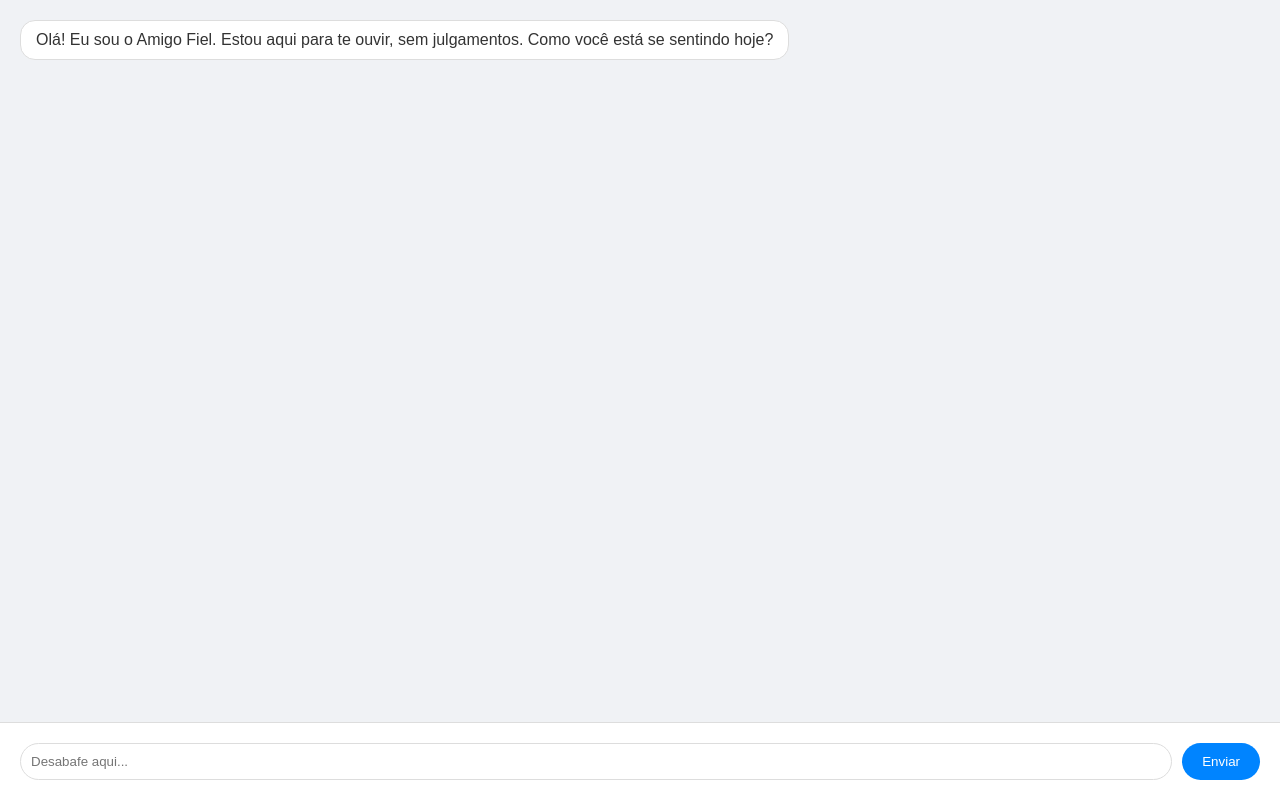
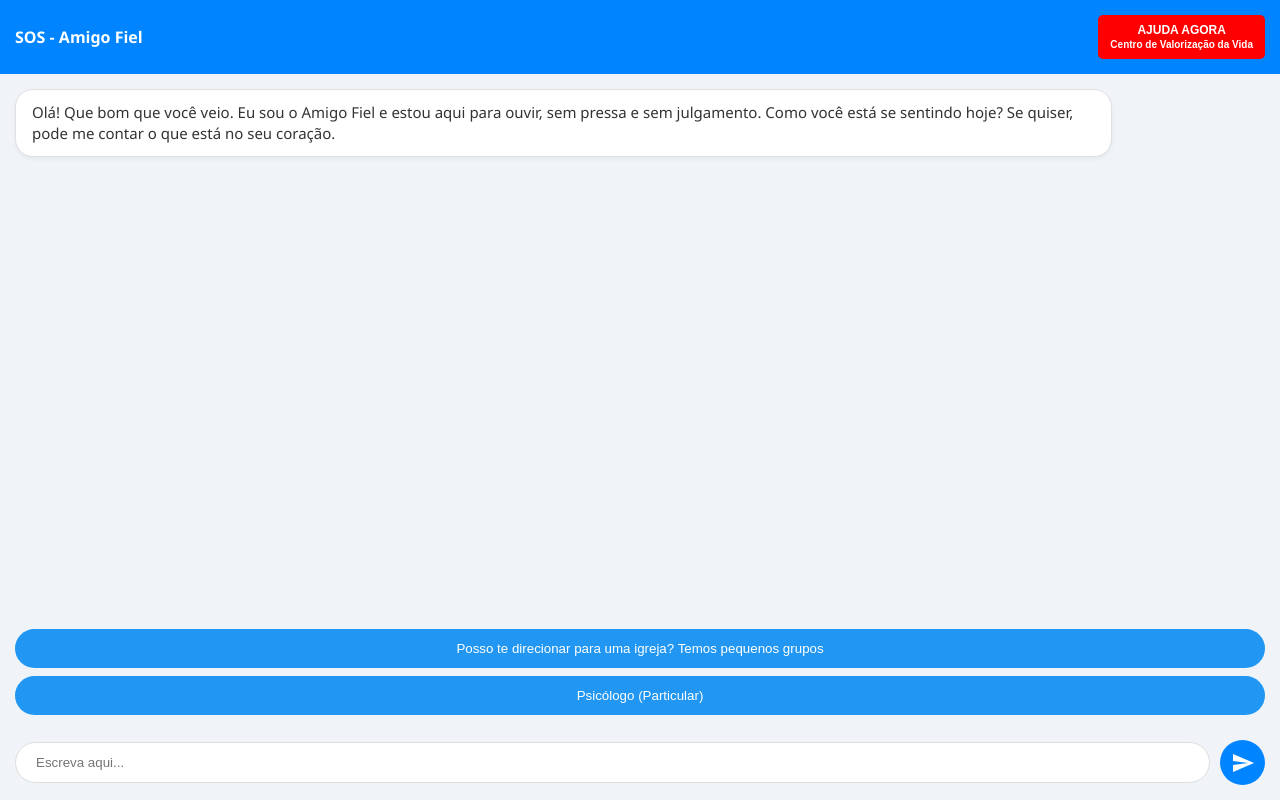
Before and after one commit to leandroborbatec-ops/amigo-fiel, a website: page index.html in a window 1280 px wide. Drawn offline with Linux system fonts and the light colour scheme.

Commit message:
Update index.html

```diff
--- a/index.html
+++ b/index.html
@@ -5,48 +5,72 @@
     <meta name="viewport" content="width=device-width, initial-scale=1.0">
     <title>SOS - Amigo Fiel</title>
     <style>
-        /* Estilos básicos para o chat */
-        body { font-family: Arial, sans-serif; background-color: #f0f2f5; margin: 0; display: flex; flex-direction: column; height: 100vh; }
-        #chat-container { flex: 1; overflow-y: auto; padding: 20px; display: flex; flex-direction: column; gap: 10px; }
-        .mensagem { padding: 10px 15px; border-radius: 15px; max-width: 80%; word-wrap: break-word; }
+        /* Layout preservado conforme suas imagens */
+        body { font-family: 'Segoe UI', Tahoma, Geneva, Verdana, sans-serif; background-color: #f0f4f8; margin: 0; display: flex; flex-direction: column; height: 100vh; }
+
+        .header { background-color: #0084ff; color: white; padding: 15px; display: flex; justify-content: space-between; align-items: center; font-weight: bold; position: sticky; top: 0; z-index: 100; }
+        .btn-ajuda { background-color: red; color: white; border: none; padding: 8px 12px; border-radius: 5px; font-size: 12px; font-weight: bold; cursor: pointer; }
+
+        #chat-container { flex: 1; overflow-y: auto; padding: 15px; display: flex; flex-direction: column; gap: 12px; scroll-behavior: smooth; }
+
+        .mensagem { padding: 12px 16px; border-radius: 18px; max-width: 85%; line-height: 1.4; font-size: 15px; }
+        .bot { align-self: flex-start; background-color: white; color: #333; border: 1px solid #e0e0e0; box-shadow: 0 2px 4px rgba(0,0,0,0.05); }
         .user { align-self: flex-end; background-color: #0084ff; color: white; }
-        .bot { align-self: flex-start; background-color: white; color: #333; border: 1px solid #ddd; }
-        #input-area { padding: 20px; background: white; display: flex; gap: 10px; border-top: 1px solid #ddd; }
-        input { flex: 1; padding: 10px; border: 1px solid #ddd; border-radius: 20px; outline: none; }
-        button { background-color: #0084ff; color: white; border: none; padding: 10px 20px; border-radius: 20px; cursor: pointer; }
+
+        .opcoes-container { display: flex; flex-direction: column; gap: 8px; padding: 10px 15px; }
+        .btn-opcao { background-color: #2196f3; color: white; border: none; padding: 12px; border-radius: 25px; font-weight: 500; cursor: pointer; text-align: center; }
+
+        .input-container { padding: 15px; background: #f0f4f8; display: flex; align-items: center; gap: 10px; }
+        input { flex: 1; padding: 12px 20px; border: 1px solid #ddd; border-radius: 30px; outline: none; background: white; }
+        .btn-enviar { background-color: #0084ff; color: white; border: none; width: 45px; height: 45px; border-radius: 50%; display: flex; align-items: center; justify-content: center; cursor: pointer; }
     </style>
 </head>
 <body>
 
-    <div id="chat-container">
-        <div class="mensagem bot">Olá! Eu sou o Amigo Fiel. Estou aqui para te ouvir, sem julgamentos. Como você está se sentindo hoje?</div>
+    <div class="header">
+        <span>SOS - Amigo Fiel</span>
+        <button class="btn-ajuda">AJUDA AGORA<br><small>Centro de Valorização da Vida</small></button>
     </div>
 
-    <div id="input-area">
-        <input type="text" id="user-input" placeholder="Desabafe aqui..." onkeypress="if(event.key === 'Enter') enviar()">
-        <button onclick="enviar()">Enviar</button>
+    <div id="chat-container">
+        <div class="mensagem bot">
+            Olá! Que bom que você veio. Eu sou o Amigo Fiel e estou aqui para ouvir, sem pressa e sem julgamento.
+            Como você está se sentindo hoje? Se quiser, pode me contar o que está no seu coração.
+        </div>
+    </div>
+
+    <div class="opcoes-container">
+        <button class="btn-opcao" onclick="window.location.href='#'">Posso te direcionar para uma igreja? Temos pequenos grupos</button>
+        <button class="btn-opcao" onclick="window.location.href='#'">Psicólogo (Particular)</button>
+    </div>
+
+    <div class="input-container">
+        <input type="text" id="user-input" placeholder="Escreva aqui..." onkeypress="if(event.key === 'Enter') enviar()">
+        <button class="btn-enviar" onclick="enviar()">
+            <svg viewBox="0 0 24 24" width="24" height="24" fill="currentColor"><path d="M2.01 21L23 12 2.01 3 2 10l15 2-15 2z"></path></svg>
+        </button>
     </div>
 
     <script>
         const chatContainer = document.getElementById('chat-container');
         const userInput = document.getElementById('user-input');
 
-        // FUNÇÃO CHAVE: Faz a tela subir sozinha quando chega mensagem nova
-        function scrollToBottom() {
-            chatContainer.scrollTop = chatContainer.scrollHeight;
+        // FUNÇÃO QUE FAZ AS LETRAS SUBIREM SOZINHAS
+        function rolarParaBaixo() {
+            setTimeout(() => {
+                chatContainer.scrollTop = chatContainer.scrollHeight;
+            }, 100);
         }
 
         async function enviar() {
             const texto = userInput.value.trim();
             if (!texto) return;
 
-            // Adiciona mensagem do usuário na tela
             adicionarMensagem(texto, 'user');
             userInput.value = '';
-            scrollToBottom(); // Sobe a tela
+            rolarParaBaixo();
 
             try {
-                // Chama sua API na Vercel
                 const response = await fetch('/api/chat', {
                     method: 'POST',
                     headers: { 'Content-Type': 'application/json' },
@@ -54,13 +78,11 @@
                 });
 
                 const data = await response.json();
-
-                // Adiciona resposta do Amigo Fiel
                 adicionarMensagem(data.resposta, 'bot');
-                scrollToBottom(); // Sobe a tela novamente para mostrar a resposta
+                rolarParaBaixo();
             } catch (error) {
-                adicionarMensagem("Desculpe, tive um problema na conexão. Pode repetir?", 'bot');
-                scrollToBottom();
+                adicionarMensagem("Estou aqui te ouvindo. Pode repetir o que disse?", 'bot');
+                rolarParaBaixo();
             }
         }
 
```
